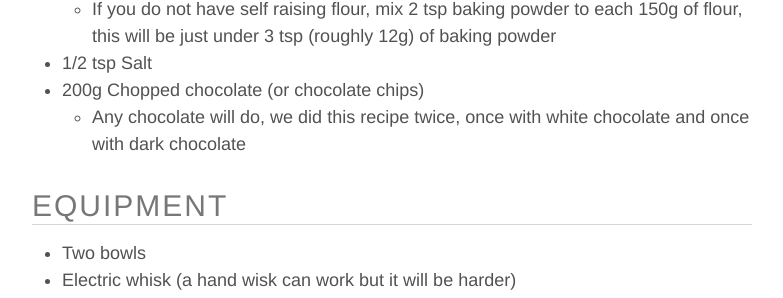
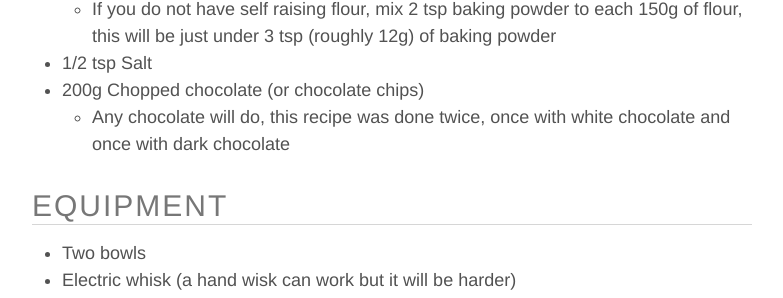
Before and after one commit to dineshraj/blog, a Jekyll site: the page built from _posts/2020-05-12-millies-style-cookie-recipe.md, in a window 1280 px wide and 900 px high, scrolled down 1092 px. Shown: the part 153-451 px from the top of the window, without its empty margins (248-1031 px from the left). Built offline with Jekyll 4.4.1, drawn with Linux system fonts in a browser that asks for light colours.

Commit message:
wording on cookie post

```diff
--- a/_posts/2020-05-12-millies-style-cookie-recipe.md
+++ b/_posts/2020-05-12-millies-style-cookie-recipe.md
@@ -28,7 +28,7 @@ Skip to:
   * If you do not have self raising flour, mix 2 tsp baking powder to each 150g of flour, this will be just under **3 tsp** (roughly 12g) of baking powder
 * **1/2 tsp**	Salt
 * **200g**	Chopped chocolate (or chocolate chips)
-  * Any chocolate will do, we did this recipe twice, once with white chocolate and once with dark chocolate
+  * Any chocolate will do, this recipe was done twice, once with white chocolate and once with dark chocolate
 
 ## Equipment
 * Two bowls
```
